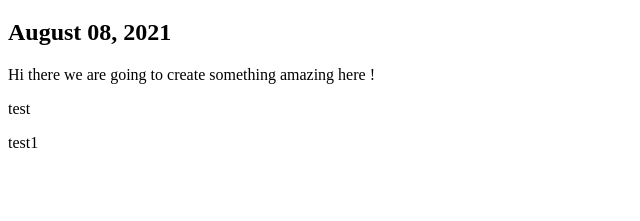
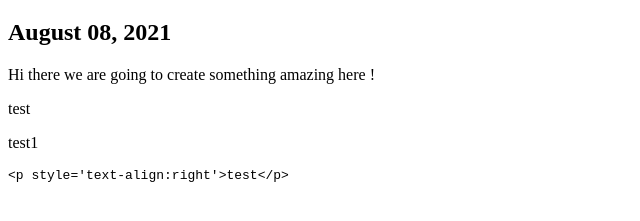
Before and after one commit to timelesssworld/okta-timeless, a Gatsby site: page /blog/first-post in a window 1280 px wide. Shown: the part 61-282 px from the top of the page, without its empty margins (0-640 px from the left). Built offline with nearby package versions, Linux system fonts and the light colour scheme; Gatsby itself is replaced by a stand-in of ours; some packages are replaced by stand-ins of ours; code samples lack their colours.

Commit message:
Update Blog “first-post”

````diff
--- a/blog/first-post.md
+++ b/blog/first-post.md
@@ -8,3 +8,7 @@ Hi there we are going to create something amazing here !
 <p class='right'>test</p>
 
 test1
+
+```html
+<p style='text-align:right'>test</p>
+```
````
